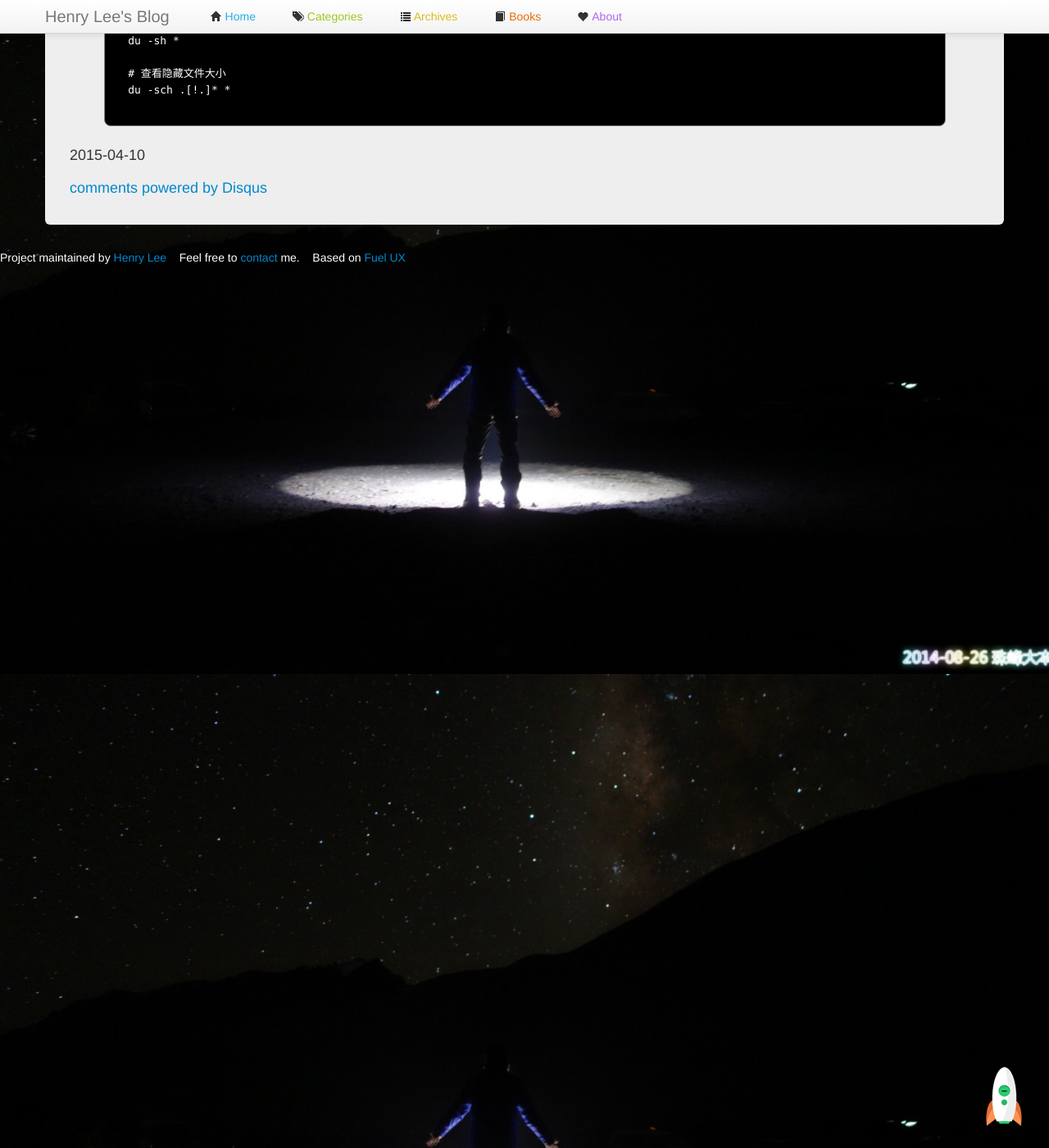
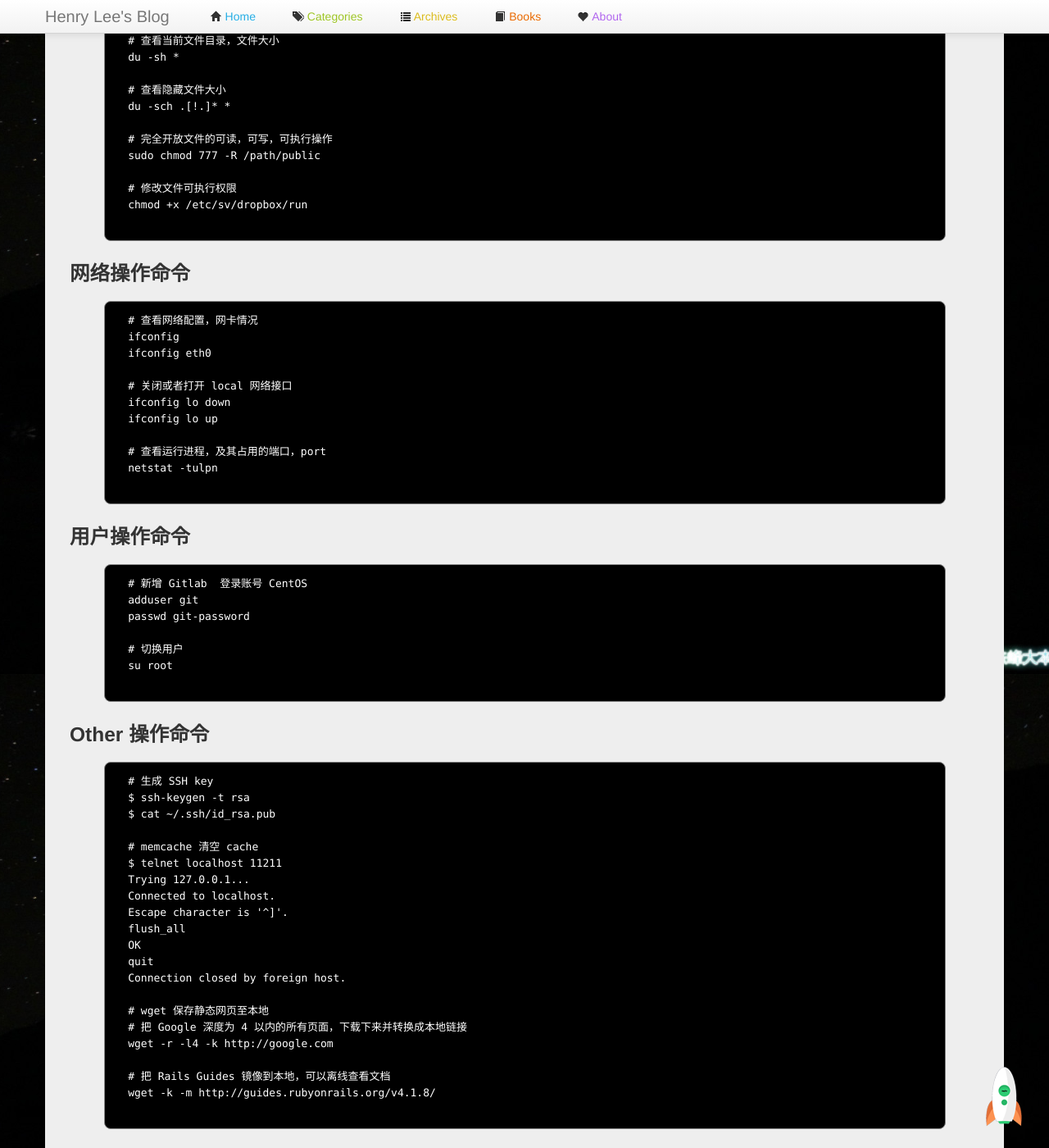
Before and after one commit to manageyp/manageyp.github.com, a Jekyll site: the page built from _posts/2015-04-10-useful-commands-for-linux-newbies.html, in a window 1280 px wide and 1400 px high, scrolled down 978 px. Shown: the whole window at 82% size. Built offline with Jekyll 4.4.1, drawn with Linux system fonts in a browser that asks for light colours; comment, search, counter and statistics services are not loaded; some of the changed text lies outside the part shown.

Commit message:
[Change] useful-commands-for-linux-newbies

```diff
--- a/_posts/2015-04-10-useful-commands-for-linux-newbies.html
+++ b/_posts/2015-04-10-useful-commands-for-linux-newbies.html
@@ -11,8 +11,8 @@ record_on: 2015-04-10
 本篇记录了 Linux 常用的命令和功能介绍，对于我这样的 Linux 新手特别有用。
 </p>
 
+<h3>系统监控命令</h3>
 <p>
-<b>系统监控命令</b></br>
   <pre class="prettyprint lang-html">
     # 查看系统当前进程运行情况，CPU，内存使用情况
     top
@@ -43,8 +43,8 @@ record_on: 2015-04-10
   </pre>
 </p>
 
+<h3>文件和磁盘操作命令</h3>
 <p>
-<b>文件和磁盘操作命令</b></br>
   <pre class="prettyprint lang-html">
   # 文件系统空间和占用情况
   df -hl
@@ -57,5 +57,67 @@ record_on: 2015-04-10
 
   # 查看隐藏文件大小
   du -sch .[!.]* *
+
+  # 完全开放文件的可读，可写，可执行操作
+  sudo chmod 777 -R /path/public
+
+  # 修改文件可执行权限
+  chmod +x /etc/sv/dropbox/run
   </pre>
 </p>
+
+
+<h3>网络操作命令</h3>
+<p>
+  <pre class="prettyprint lang-html">
+  # 查看网络配置，网卡情况
+  ifconfig
+  ifconfig eth0
+
+  # 关闭或者打开 local 网络接口
+  ifconfig lo down
+  ifconfig lo up
+
+  # 查看运行进程，及其占用的端口，port
+  netstat -tulpn
+  </pre>
+</p>
+
+
+<h3>用户操作命令</h3>
+<p>
+  <pre class="prettyprint lang-html">
+  # 新增 Gitlab  登录账号 CentOS
+  adduser git
+  passwd git-password
+
+  # 切换用户
+  su root
+  </pre>
+</p>
+
+<h3>Other 操作命令</h3>
+<p>
+  <pre class="prettyprint lang-html">
+  # 生成 SSH key
+  $ ssh-keygen -t rsa
+  $ cat ~/.ssh/id_rsa.pub
+
+  # memcache 清空 cache
+  $ telnet localhost 11211
+  Trying 127.0.0.1...
+  Connected to localhost.
+  Escape character is '^]'.
+  flush_all
+  OK
+  quit
+  Connection closed by foreign host.
+
+  # wget 保存静态网页至本地
+  # 把 Google 深度为 4 以内的所有页面，下载下来并转换成本地链接
+  wget -r -l4 -k http://google.com
+
+  # 把 Rails Guides 镜像到本地，可以离线查看文档
+  wget -k -m http://guides.rubyonrails.org/v4.1.8/
+  </pre>
+</p>
```
